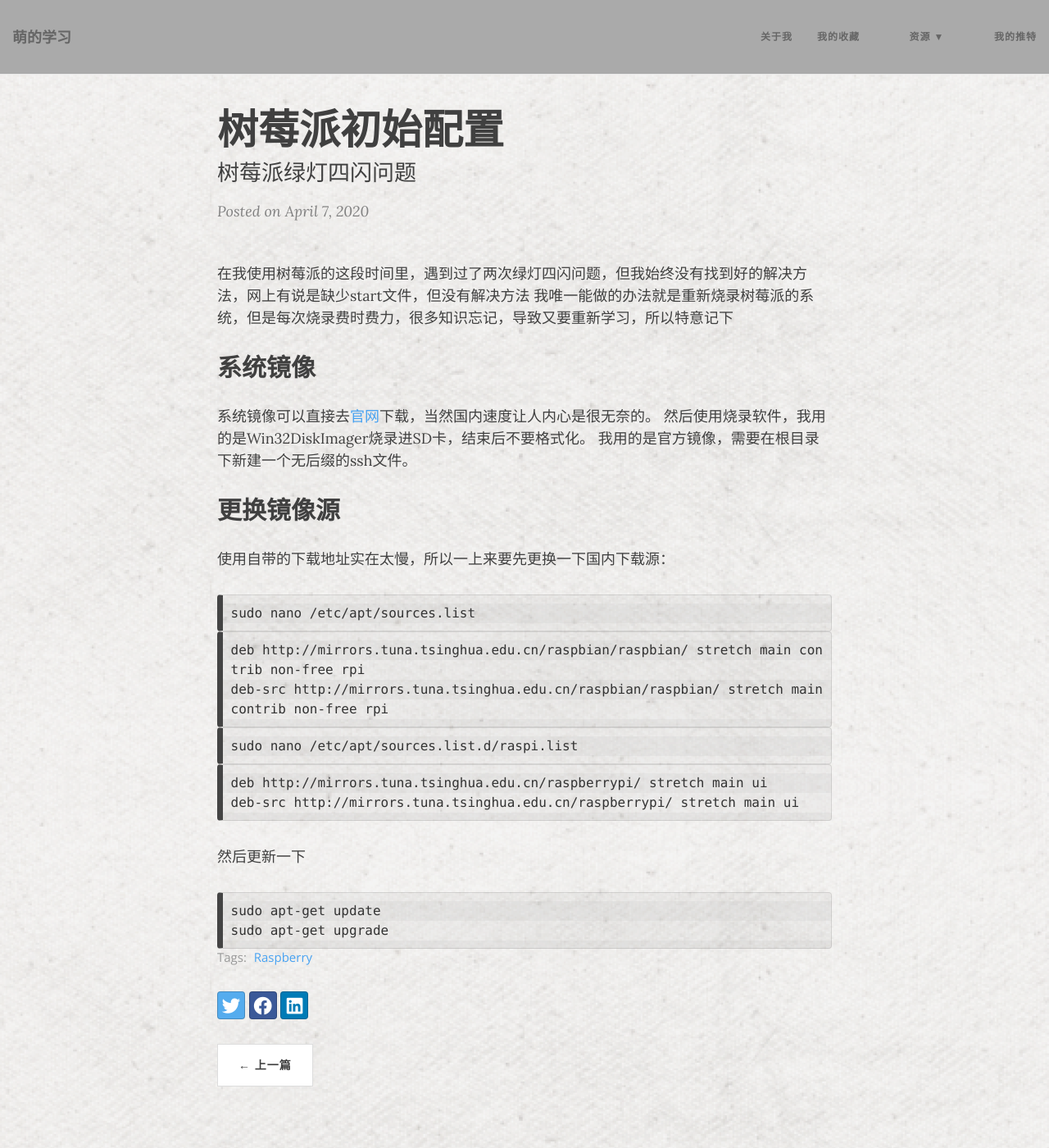
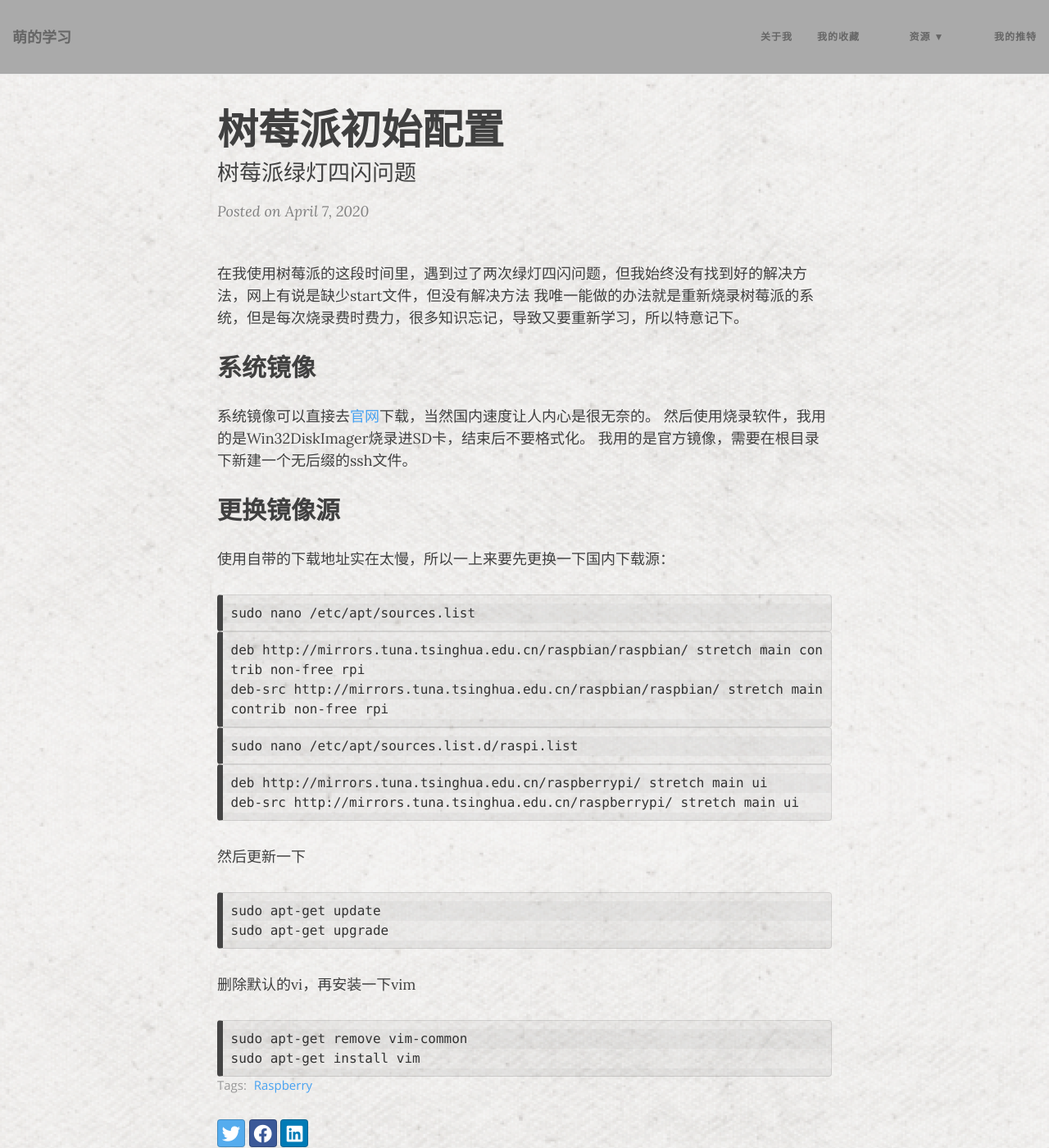
Before and after one commit to SimonTao0831/SimonTao0831.github.io, a Jekyll site: the page built from _posts/2020-04-07-raspberry-configuration.md, in a window 1280 px wide and 1400 px high. Shown: the whole window at 82% size. Built offline with Jekyll 4.4.1, drawn with Linux system fonts in a browser that asks for light colours; nearby versions of some CDN libraries.

Commit message:
Update 2020-04-07-raspberry-configuration.md

````diff
--- a/_posts/2020-04-07-raspberry-configuration.md
+++ b/_posts/2020-04-07-raspberry-configuration.md
@@ -6,7 +6,7 @@ tags: [Raspberry]
 ---
 
 在我使用树莓派的这段时间里，遇到过了两次绿灯四闪问题，但我始终没有找到好的解决方法，网上有说是缺少start文件，但没有解决方法
-我唯一能做的办法就是重新烧录树莓派的系统，但是每次烧录费时费力，很多知识忘记，导致又要重新学习，所以特意记下
+我唯一能做的办法就是重新烧录树莓派的系统，但是每次烧录费时费力，很多知识忘记，导致又要重新学习，所以特意记下。
 
 ## 系统镜像
 系统镜像可以直接去[官网](https://www.raspberrypi.org/)下载，当然国内速度让人内心是很无奈的。
@@ -34,3 +34,8 @@ deb-src http://mirrors.tuna.tsinghua.edu.cn/raspberrypi/ stretch main ui
 sudo apt-get update
 sudo apt-get upgrade
 ```
+删除默认的vi，再安装一下vim
+```
+sudo apt-get remove vim-common
+sudo apt-get install vim
+```
````
